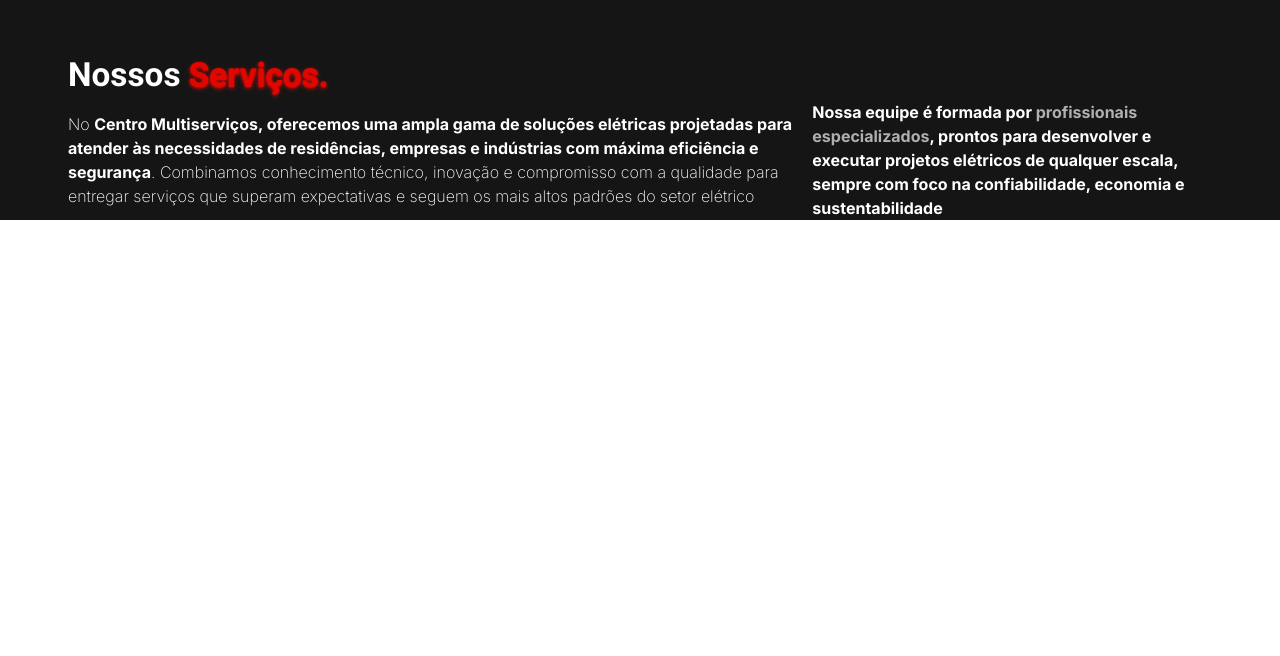
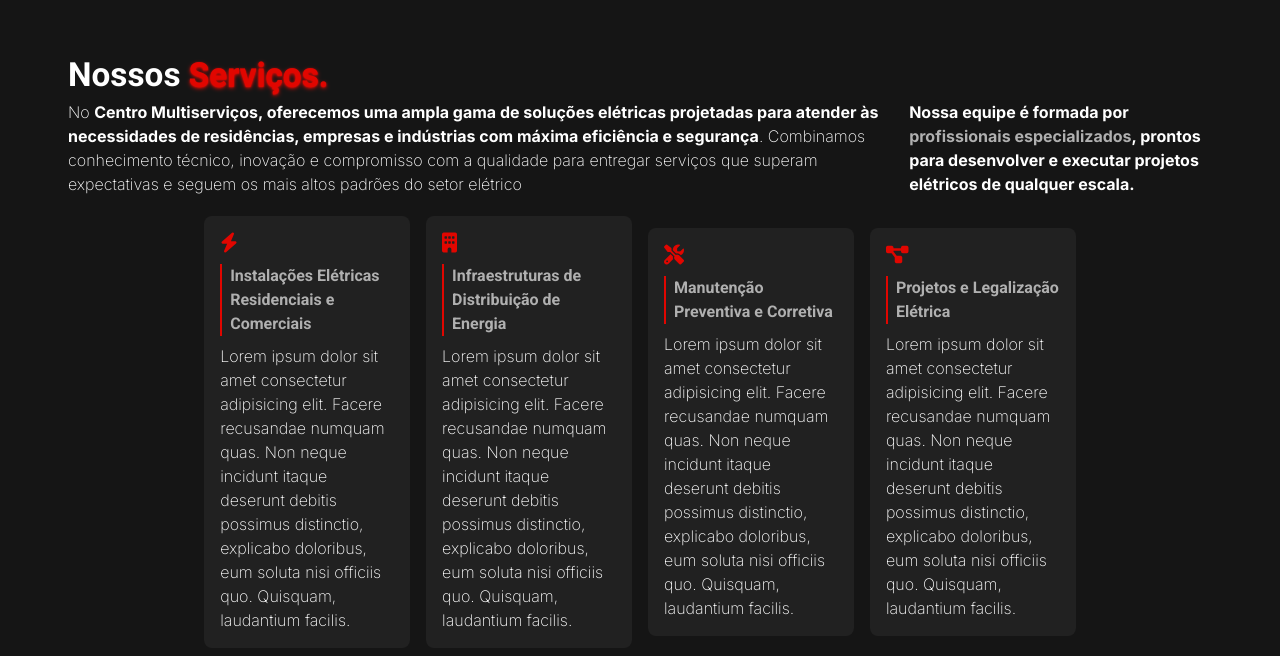
Before and after one commit to clctecnologias/MultisservicosWebsite, a website: page index.html in a window 1280 px wide. Shown: the part 846-1502 px from the top of the page. Before the commit the page ends 1066 px from the top, so only its background shows below. Drawn offline with Linux system fonts and the light colour scheme.

Commit message:
Criação da Secção 'Serviços'

```diff
--- a/assets/css/estilo.css
+++ b/assets/css/estilo.css
@@ -43,7 +43,8 @@ header.ativado .linha2 {
 }
 
 .botaoPrimario {
-    @apply bg-[#E10600] shadow-sm shadow-[#E10600]
+    box-shadow: 0 0 13px #E10600;
+    @apply bg-[#E10600];
 }
 
 .linha {
@@ -71,9 +72,29 @@ header.ativado .linha2 {
 }
 
 .textoSubtitulo0 {
-    @apply font-bold px-2
+    @apply font-bold md:px-2 py-2 md:py-0
 }
 
 .areaTextoSubtitulo {
-    @apply flex items-center justify-between
+    @apply flex md:items-center md:justify-between flex-col md:flex-row
 }
+
+.contentServicos {
+    @apply flex flex-col items-center md:flex-row md:justify-center mt-3
+}
+
+.cardServico {
+    @apply bg-[#212121] m-1 p-4 rounded-[8px] w-[80%] border-[#2E2C2C] md:w-[18%] md:m-2
+}
+
+.iconeServico {
+    @apply text-[#E10600] text-[20px]
+}
+
+.nomeServico {
+    @apply text-[#B0B0B0] font-bold font-roboto my-2 border-l-2 border-l-[#E10600] pl-2
+}
+
+.textoServico {
+    @apply text-white font-extralight font-inter
+}
--- a/index.html
+++ b/index.html
@@ -19,7 +19,7 @@
     <link rel="stylesheet" href="https://cdnjs.cloudflare.com/ajax/libs/font-awesome/6.7.2/css/all.min.css" integrity="sha512-Evv84Mr4kqVGRNSgIGL/F/aIDqQb7xQ2vcrdIwxfjThSH8CSR7PBEakCr51Ck+w+/U6swU2Im1vVX0SVk9ABhg==" crossorigin="anonymous" referrerpolicy="no-referrer" />
 </head>
 <body>
-    <header class="flex md:px-17 justify-between bg-[#151515b7] items-center md:w-[98%] h-[4rem] md:rounded-full md:m-[1rem] fixed backdrop-blur-xs border-2 border-[#2E2C2C] shadow-[#2E2C2C] w-full px-8">
+    <header class="flex md:px-17 justify-between bg-[#151515b7] items-center md:w-[98%] h-[4rem] md:rounded-full md:m-[1rem] fixed backdrop-blur-xs md:border-2 md:border-[#2E2C2C] md:shadow-[#2E2C2C] w-full px-8">
         <nav class="navMobile">
             <a href="#" class="linksMenu">Página Inicial</a>
             <a href="#" class="linksMenu">Quem Somos?</a>
@@ -69,11 +69,59 @@
                     <p class="textoSubtitulo">No <span class="textoDestaque">Centro Multiserviços, oferecemos uma ampla gama de soluções elétricas projetadas para atender às necessidades de residências, empresas e indústrias com máxima eficiência e segurança</span>. Combinamos conhecimento técnico, inovação e compromisso com a qualidade para entregar serviços que superam expectativas e seguem os mais altos padrões do setor elétrico</p>
                 </nav>
                 <nav>
-                    <p class="textoSubtitulo textoSubtitulo0">Nossa equipe é formada por <span class="textoDestaque1">profissionais especializados</span>, prontos para desenvolver e executar projetos elétricos de qualquer escala, sempre com foco na confiabilidade, economia e sustentabilidade</p>
+                    <p class="textoSubtitulo textoSubtitulo0">Nossa equipe é formada por <span class="textoDestaque1">profissionais especializados</span>, prontos para desenvolver e executar projetos elétricos de qualquer escala.</p>
                 </nav>
             </div>
 
             <div class="contentServicos">
+
+                <div class="cardServico">
+                    <nav>
+                        <i class="fa-solid fa-bolt iconeServico"></i>
+                    </nav>
+                    <nav>
+                        <h4 class="nomeServico">Instalações Elétricas Residenciais e Comerciais</h4>
+                    </nav>
+                    <nav>
+                        <p class="textoServico">Lorem ipsum dolor sit amet consectetur adipisicing elit. Facere recusandae numquam quas. Non neque incidunt itaque deserunt debitis possimus distinctio, explicabo doloribus, eum soluta nisi officiis quo. Quisquam, laudantium facilis.</p>
+                    </nav>
+                </div>
+
+                <div class="cardServico">
+                    <nav>
+                        <i class="fa-solid fa-building iconeServico"></i>
+                    </nav>
+                    <nav>
+                        <h4 class="nomeServico">Infraestruturas de Distribuição de Energia</h4>
+                    </nav>
+                    <nav>
+                        <p class="textoServico">Lorem ipsum dolor sit amet consectetur adipisicing elit. Facere recusandae numquam quas. Non neque incidunt itaque deserunt debitis possimus distinctio, explicabo doloribus, eum soluta nisi officiis quo. Quisquam, laudantium facilis.</p>
+                    </nav>
+                </div>
+
+                <div class="cardServico">
+                    <nav>
+                        <i class="fa-solid fa-screwdriver-wrench iconeServico"></i>
+                    </nav>
+                    <nav>
+                        <h4 class="nomeServico">Manutenção Preventiva e Corretiva</h4>
+                    </nav>
+                    <nav>
+                        <p class="textoServico">Lorem ipsum dolor sit amet consectetur adipisicing elit. Facere recusandae numquam quas. Non neque incidunt itaque deserunt debitis possimus distinctio, explicabo doloribus, eum soluta nisi officiis quo. Quisquam, laudantium facilis.</p>
+                    </nav>
+                </div>
+
+                <div class="cardServico">
+                    <nav>
+                        <i class="fa-solid fa-diagram-project iconeServico"></i>
+                    </nav>
+                    <nav>
+                        <h4 class="nomeServico">Projetos e Legalização Elétrica</h4>
+                    </nav>
+                    <nav>
+                        <p class="textoServico">Lorem ipsum dolor sit amet consectetur adipisicing elit. Facere recusandae numquam quas. Non neque incidunt itaque deserunt debitis possimus distinctio, explicabo doloribus, eum soluta nisi officiis quo. Quisquam, laudantium facilis.</p>
+                    </nav>
+                </div>
 
             </div>
         </section>
```
Also changed, not shown: assets/css/style.css.
